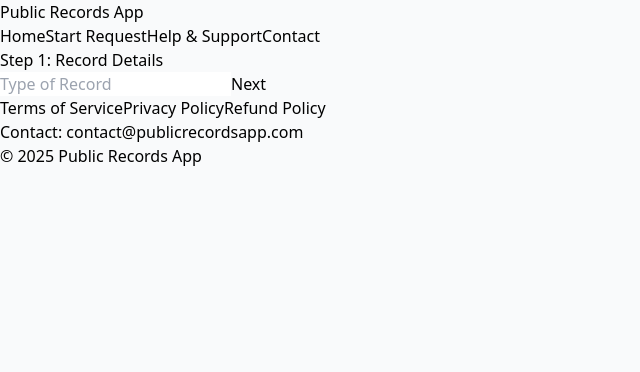
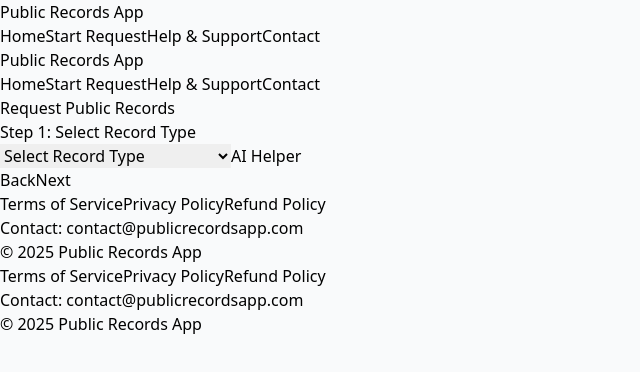
Before and after one commit to cvolquardsen89/react-public-records-app, a React (Vite) app: page /request in a window 1280 px wide. Shown: the top 372 px of the page, without its empty margins (0-640 px from the left). Built offline with nearby package versions, Linux system fonts and the light colour scheme.

Commit message:
modified:   src/pages/Request.jsx

```diff
--- a/src/pages/Request.jsx
+++ b/src/pages/Request.jsx
@@ -1,13 +1,17 @@
 import React, { useState } from 'react';
+import Navbar from '../components/Navbar';
+import Footer from '../components/Footer';
 
 function Request() {
   const [step, setStep] = useState(1);
   const [formData, setFormData] = useState({
     recordType: '',
     caseNumber: '',
+    incidentDate: '',
     location: '',
-    date: '',
-    personalInfo: '',
+    supportingDocuments: [],
+    paymentMethod: '',
+    email: '',
   });
 
   const handleNext = () => setStep(step + 1);
@@ -16,32 +20,72 @@
     setFormData({ ...formData, [e.target.name]: e.target.value });
   };
 
+  const handleSubmit = () => {
+    // Implement submission logic here
+    setStep(7); // Move to post-submission step
+    alert('Form Submitted');
+  };
+
   return (
+    <div>
+      <Navbar />
       <div className="max-w-3xl mx-auto py-10">
+        <h1 className="text-3xl font-bold mb-8">Request Public Records</h1>
+
+        {/* Step 1: Select Record Type */}
         {step === 1 && (
           <div>
-          <h2 className="text-2xl font-bold mb-4">Step 1: Record Details</h2>
-          <input
-            type="text"
+            <h2 className="text-2xl font-bold mb-4">Step 1: Select Record Type</h2>
+            <select
               name="recordType"
-            placeholder="Type of Record"
               value={formData.recordType}
               onChange={handleChange}
               className="w-full border p-2 mb-4"
-          />
+            >
+              <option value="">Select Record Type</option>
+              <option value="courtRecords">Court Records</option>
+              <option value="policeReports">Police Reports</option>
+              <option value="dashcamFootage">Dashcam/Bodycam Footage</option>
+              <option value="dispatchAudio">911 Dispatch Audio</option>
+              <option value="other">Other (Custom Entry)</option>
+            </select>
+            <button onClick={() => alert('AI Helper: Court Records - Records related to court proceedings.')} className="bg-gray-300 text-gray-700 px-4 py-2 rounded mb-4">
+              AI Helper
+            </button>
+            <div className="flex justify-between">
+              <button onClick={handleBack} className="bg-gray-600 text-white px-4 py-2 rounded" disabled>
+                Back
+              </button>
               <button onClick={handleNext} className="bg-blue-600 text-white px-4 py-2 rounded">
                 Next
               </button>
             </div>
+          </div>
         )}
+
+        {/* Step 2: Provide Record Details */}
         {step === 2 && (
           <div>
-          <h2 className="text-2xl font-bold mb-4">Step 2: Additional Details</h2>
+            <h2 className="text-2xl font-bold mb-4">Step 2: Provide Record Details</h2>
+            {formData.recordType === 'courtRecords' && (
+              <>
                 <input
                   type="text"
                   name="caseNumber"
                   placeholder="Case Number"
                   value={formData.caseNumber}
+                  onChange={handleChange}
+                  className="w-full border p-2 mb-4"
+                />
+              </>
+            )}
+            {formData.recordType === 'policeReports' && (
+              <>
+                <input
+                  type="text"
+                  name="incidentDate"
+                  placeholder="Incident Date"
+                  value={formData.incidentDate}
                   onChange={handleChange}
                   className="w-full border p-2 mb-4"
                 />
@@ -53,10 +97,87 @@
                   onChange={handleChange}
                   className="w-full border p-2 mb-4"
                 />
+              </>
+            )}
+            {/* Add more fields based on record type */}
+            <p className="text-gray-500 mb-4">
+              AI Assistant Pop-Up for guidance if needed.
+            </p>
+            <div className="flex justify-between">
+              <button onClick={handleBack} className="bg-gray-600 text-white px-4 py-2 rounded">
+                Back
+              </button>
+              <button onClick={handleNext} className="bg-blue-600 text-white px-4 py-2 rounded">
+                Next
+              </button>
+            </div>
+          </div>
+        )}
+
+        {/* Step 3: Upload Supporting Documents */}
+        {step === 3 && (
+          <div>
+            <h2 className="text-2xl font-bold mb-4">Step 3: Upload Supporting Documents (Optional)</h2>
             <input
-            type="date"
-            name="date"
-            value={formData.date}
+              type="file"
+              multiple
+              className="mb-4"
+              onChange={(e) => setFormData({ ...formData, supportingDocuments: e.target.files })}
+            />
+            <div className="flex justify-between">
+              <button onClick={handleBack} className="bg-gray-600 text-white px-4 py-2 rounded">
+                Back
+              </button>
+              <button onClick={handleNext} className="bg-blue-600 text-white px-4 py-2 rounded">
+                Next
+              </button>
+            </div>
+          </div>
+        )}
+
+        {/* Step 4: Confirm Requirements & Extra Steps */}
+        {step === 4 && (
+          <div>
+            <h2 className="text-2xl font-bold mb-4">Step 4: Confirm Requirements & Extra Steps</h2>
+            <p className="mb-4">
+              This request requires notarization. You can use Notarize.com for online notarization.
+            </p>
+            <button onClick={() => alert('AI Assistant: Provides guidance for filling out record details.')} className="bg-gray-300 text-gray-700 px-4 py-2 rounded mb-4">
+              AI Assistant
+            </button>
+            <div className="flex justify-between">
+              <button onClick={handleBack} className="bg-gray-600 text-white px-4 py-2 rounded">
+                Back
+              </button>
+              <button onClick={handleNext} className="bg-blue-600 text-white px-4 py-2 rounded">
+                Next
+              </button>
+            </div>
+          </div>
+        )}
+
+        {/* Step 5: Payment Section */}
+        {step === 5 && (
+          <div>
+            <h2 className="text-2xl font-bold mb-4">Step 5: Payment Section</h2>
+            <p className="mb-4">Service fee breakdown.</p>
+            <select
+              name="paymentMethod"
+              value={formData.paymentMethod}
+              onChange={handleChange}
+              className="w-full border p-2 mb-4"
+            >
+              <option value="">Select Payment Method</option>
+              <option value="creditCard">Credit/Debit Card</option>
+              <option value="paypal">PayPal</option>
+              <option value="googlePay">Google Pay</option>
+              <option value="applePay">Apple Pay</option>
+            </select>
+            <input
+              type="email"
+              name="email"
+              placeholder="Enter your email for verification"
+              value={formData.email}
               onChange={handleChange}
               className="w-full border p-2 mb-4"
             />
@@ -68,29 +189,38 @@
                 Next
               </button>
             </div>
+            <p className="text-gray-500 mt-4">
+              Note: Email verification will be implemented for fraud prevention.
+            </p>
           </div>
         )}
-      {step === 3 && (
+
+        {/* Step 6: Submit Request */}
+        {step === 6 && (
           <div>
-          <h2 className="text-2xl font-bold mb-4">Step 3: Personal Information</h2>
-          <input
-            type="text"
-            name="personalInfo"
-            placeholder="Your Name and Contact Info"
-            value={formData.personalInfo}
-            onChange={handleChange}
-            className="w-full border p-2 mb-4"
-          />
+            <h2 className="text-2xl font-bold mb-4">Step 6: Submit Request</h2>
+            <p className="mb-4">Confirmation summary before submission.</p>
             <div className="flex justify-between">
               <button onClick={handleBack} className="bg-gray-600 text-white px-4 py-2 rounded">
                 Back
               </button>
-            <button onClick={() => alert('Form Submitted')} className="bg-green-600 text-white px-4 py-2 rounded">
-              Submit
+              <button onClick={handleSubmit} className="bg-green-600 text-white px-4 py-2 rounded">
+                Submit Request
               </button>
             </div>
+            <p className="mt-4">Estimated processing time: 7-10 business days.</p>
           </div>
         )}
+
+        {/* Post-Submission */}
+        {step === 7 && (
+          <div>
+            <h2 className="text-2xl font-bold mb-4">Your request has been successfully submitted!</h2>
+            <p className="mb-4">Automated email receipt + confirmation with tracking info.</p>
+          </div>
+        )}
+      </div>
+      <Footer />
     </div>
   );
 }
```
Lines whose indentation alone changed are shown as unchanged.
